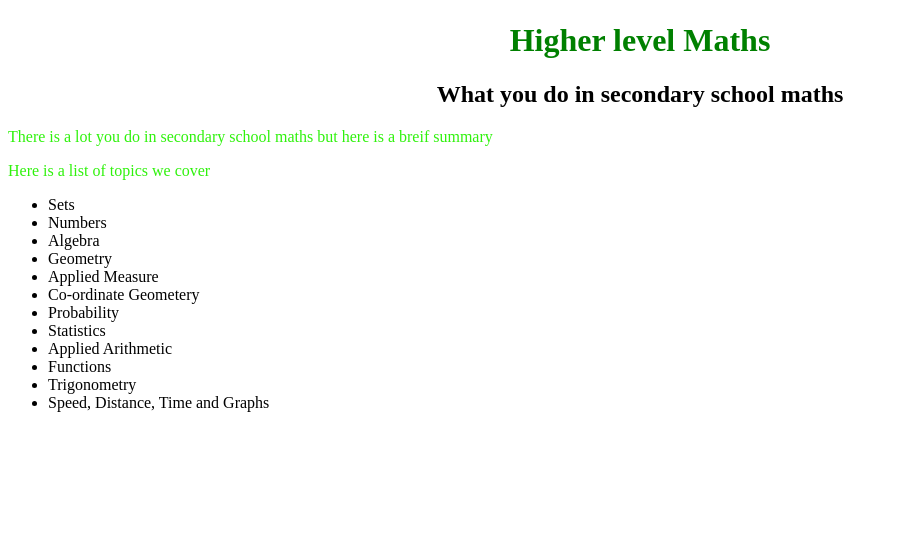
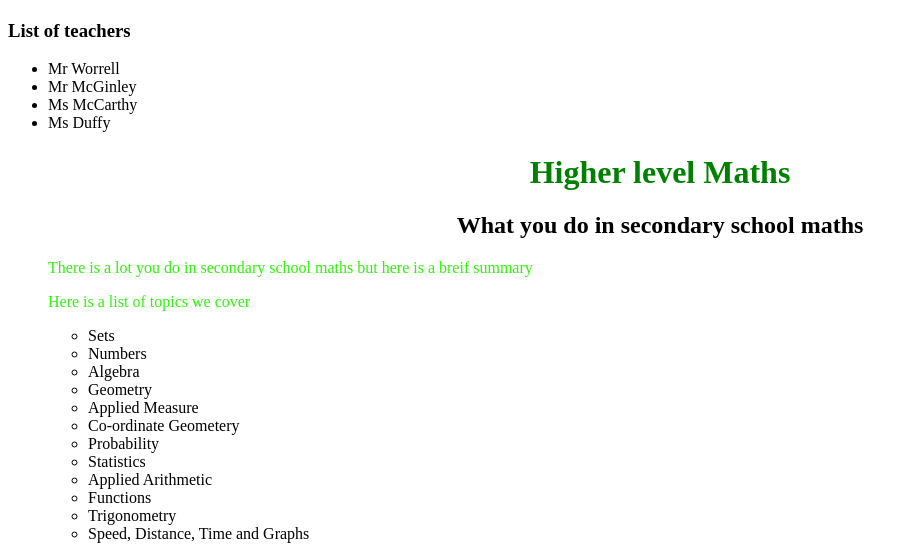
Before and after one commit to IrishColin/MATHS, a plain HTML site: page index.html in a window 1280 px wide. Shown: the part 311-870 px from the top of the page, without its empty margins (0-918 px from the left). Before the commit the page ends 800 px from the top, so only its background shows below. Drawn offline with Linux system fonts and the light colour scheme.

Commit message:
Update index.html

```diff
--- a/index.html
+++ b/index.html
@@ -32,6 +32,13 @@
     </style>
 
 
+    <h3>List of teachers</h3>
+
+    <ul>
+      <li> Mr Worrell</li>
+      <li>Mr McGinley</li>
+      <li> Ms McCarthy </li>
+      <li> Ms Duffy </li>
 
 
 
```
